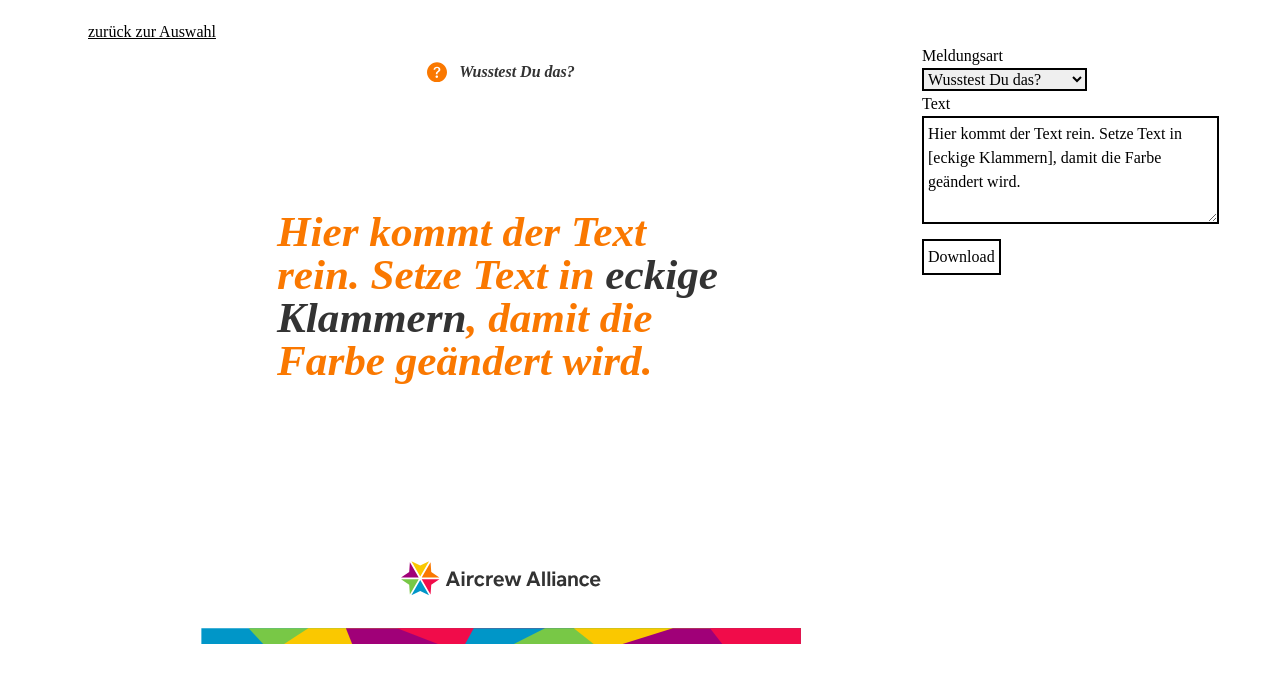
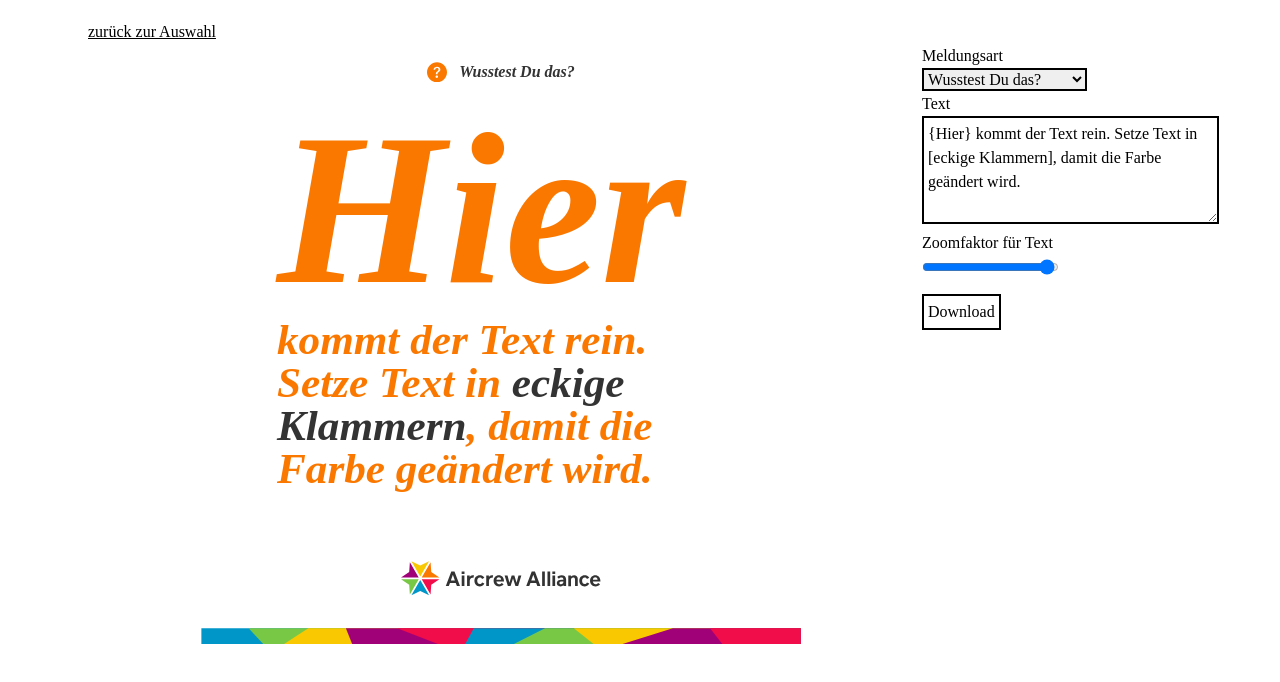
Before and after one commit to dot-studio-code/aca-sharepics, a Gatsby site: page /template/notification in a window 1280 px wide. Built offline with nearby package versions, Linux system fonts and the light colour scheme; Gatsby itself is replaced by a stand-in of ours; a web font is replaced by a local one.

Commit message:
add big text support

```diff
--- a/src/pages/template/notification.jsx
+++ b/src/pages/template/notification.jsx
@@ -11,9 +11,10 @@ import slugify from "react-slugify";
 
 export default () => {
   const [text, setText] = useState(
-    "Hier kommt der Text rein. Setze Text in [eckige Klammern], damit die Farbe geändert wird."
+    "{Hier} kommt der Text rein. Setze Text in [eckige Klammern], damit die Farbe geändert wird."
   );
   const [type, setType] = useState("question");
+  const [scale, setScale] = useState(100);
   const sharepicRef = useRef(null);
 
   const html2image = () => {
@@ -66,6 +67,13 @@ export default () => {
                       text
                         .replace(/\[/gi, `<span class='text-gray'>`)
                         .replace(/\]/gi, `</span>`)
+                        .replace(
+                          /\{/gi,
+                          `<span style='font-size: ${
+                            parseInt(scale) * 4 + 100
+                          }%'>`
+                        )
+                        .replace(/\}/gi, `</span>`)
                     ),
                   }}
                   style={{
@@ -121,6 +129,23 @@ export default () => {
             onChange={(e) => setText(e.target.value)}
             className="border-2 border-black"
           />
+          {text.match(/\{|\}/gi) && (
+            <>
+              <label htmlFor="scale" className="block">
+                Zoomfaktor für Text
+              </label>
+              <input
+                type="range"
+                id="scale"
+                name="scale"
+                min="0"
+                defaultValue={scale}
+                max="100"
+                onChange={(e) => setScale(e.target.value)}
+              />
+            </>
+          )}
+
           <button
             className="block border-2 border-black p-1 mt-2"
             onClick={() => html2image()}
```
